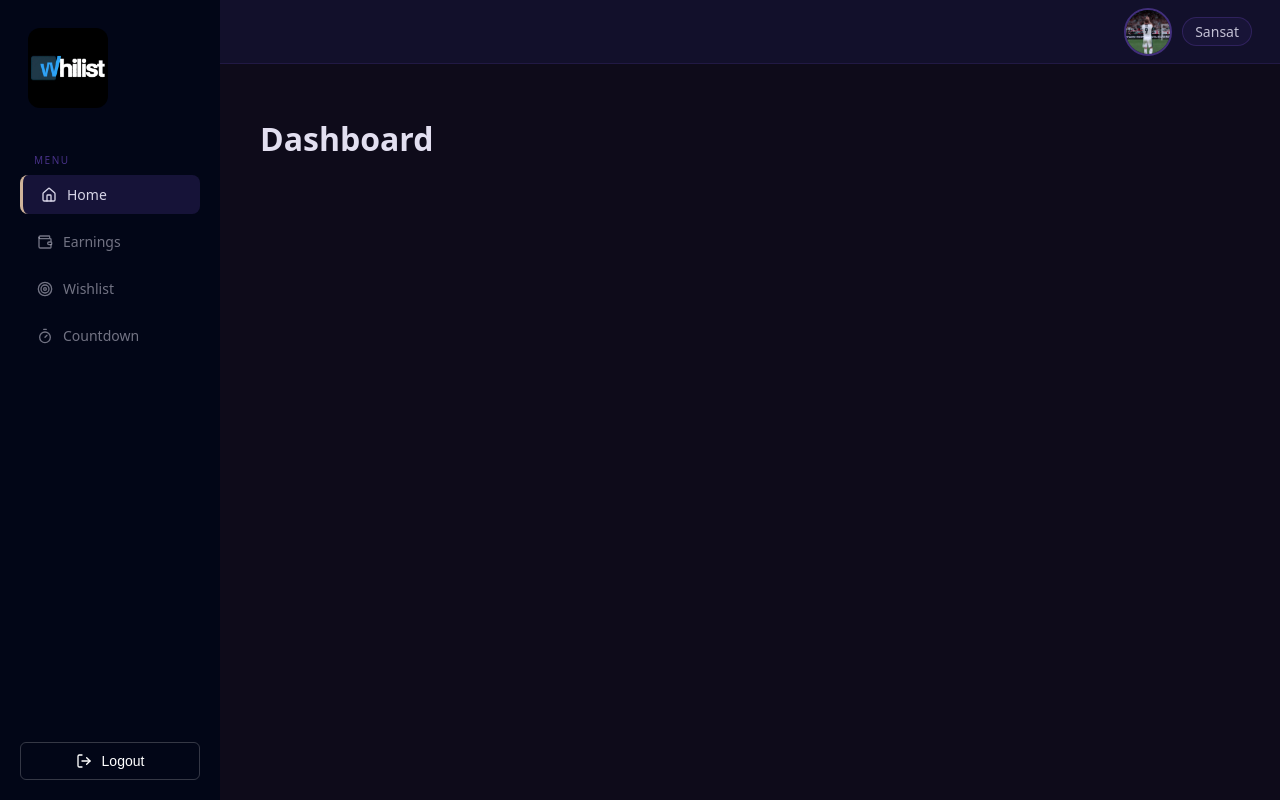
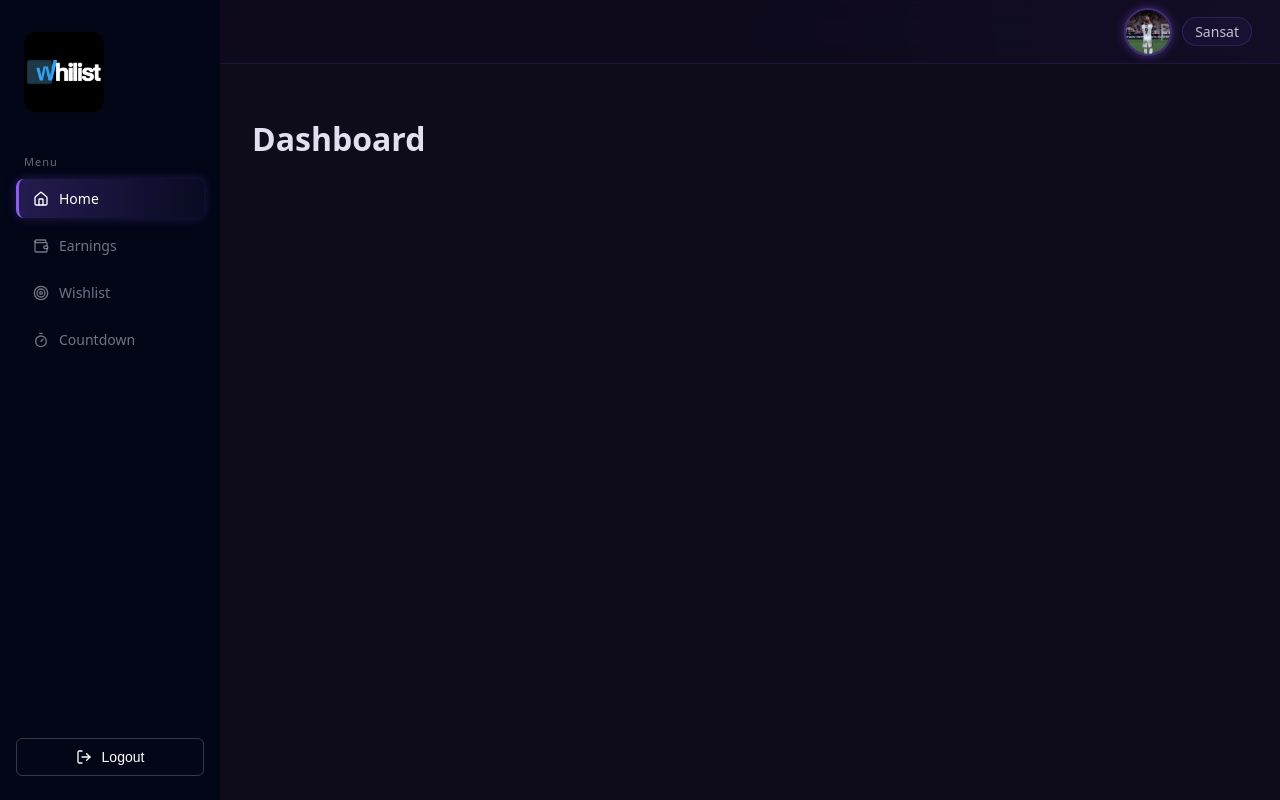
Before and after one commit to Satwik1428/WHILIST, a React (Vite) app: page / in a window 1280 px wide. Built offline with nearby package versions, Linux system fonts and the light colour scheme.

Commit message:
UI improvements

```diff
--- a/src/styles/layout.css
+++ b/src/styles/layout.css
@@ -10,18 +10,30 @@
   display: flex;
   flex-direction: column;
   overflow: hidden;
-  background: #0e0b1a;
+  background: radial-gradient(
+    circle at top right,
+    rgba(139, 92, 246, 0.15),
+    #0e0b1a 40%
+  );
 }
 
 .content {
   flex: 1;
-  padding: 32px 40px;
+  padding: 32px;
   overflow-y: auto;
   background: #0e0b1a;
   color: #e2dff0;
   max-width: 1200px;
+  margin: 0 auto;
+  width: 100%
 }
-
+.content-inner {
+  background: rgba(255,255,255,0.03);
+  border-radius: 12px;
+  padding: 24px;
+  border: 1px solid rgba(255,255,255,0.05);
+  box-shadow: 0 10px 30px rgba(0,0,0,0.3);
+}
 .profile {
   display: flex;
   align-items: center;
@@ -36,6 +48,7 @@
   object-fit: cover;
   border: 2px solid rgba(139, 92, 246, 0.4);
   transition: border-color 0.2s ease, transform 0.2s ease;
+  box-shadow: 0 0 10px rgba(139,92,246,0.4);
 }
 
 .profile img:hover {
--- a/src/styles/navbar.css
+++ b/src/styles/navbar.css
@@ -5,7 +5,8 @@
   display: flex;
   justify-content: flex-end;
   align-items: center;
-  background: #12102b;
   border-bottom: 1px solid rgba(139, 92, 246, 0.12);
   flex-shrink: 0;
+  backdrop-filter: blur(10px);
+  background: rgba(15,10,30,0.7);
 }
--- a/src/styles/sidebar.css
+++ b/src/styles/sidebar.css
@@ -3,7 +3,7 @@
     min-height: 100vh;
     background: #020617;
     color: white;
-    padding: 20px;
+    padding: 24px 16px;
     display: flex;
     flex-direction: column;
     align-items: flex-start;
@@ -12,19 +12,11 @@
   width:100%;
 }
 .sections-label {
-  font-size: 10px;
-  font-weight: 500;
-  color: rgba(139, 92, 246, 0.5);
-  letter-spacing: 1.5px;
-  text-transform: uppercase;
-  padding: 0 14px;
-  margin-bottom: 8px;
-  display: block;
-  margin-top: 8px;
-}
-.sections li:active{
-    background-color: rgba(255,255,255,0.08);
-    border-radius: 6px;
+  font-size: 11px;
+  letter-spacing: 1px;
+  color: rgba(255,255,255,0.4);
+  margin-bottom: 10px;
+  padding-left: 8px;
 }
 .sections ul{
   list-style:none;
@@ -73,7 +65,7 @@
   align-items: center;
   gap: 10px;
   padding: 10px 14px;
-  margin-bottom: 8px;
+  margin-bottom: 6px;
   margin-top: 8px;
   border-radius: 8px;
   border-left: 3px solid transparent;
@@ -88,12 +80,18 @@
   background: rgba(139, 92, 246, 0.1);
   border-left: 3px solid rgba(139, 92, 246, 0.7);
   color: rgba(255, 235, 210, 0.95);
-  padding-left: 18px;
+  padding-left: 16px;
+  transform: translateX(2px);
+  box-shadow: 0 0 10px rgba(139, 92, 246, 0.2);
 }
 
 .nav-item.active {
-  background: rgba(139, 92, 246, 0.15);
-  border-left: 3px solid rgba(255, 220, 180, 0.8);
-  color: rgba(226, 223, 240, 0.95);
-  padding-left: 18px;
+    background: linear-gradient(
+    90deg,
+    rgba(139, 92, 246, 0.25),
+    rgba(139, 92, 246, 0.05)
+  );
+  border-left: 3px solid #8b5cf6;
+  color: white;
+  box-shadow: 0 0 12px rgba(139,92,246,0.25);
 }
```
